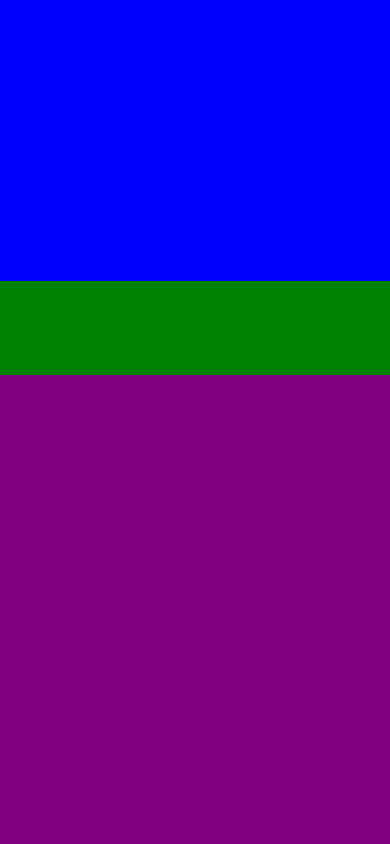
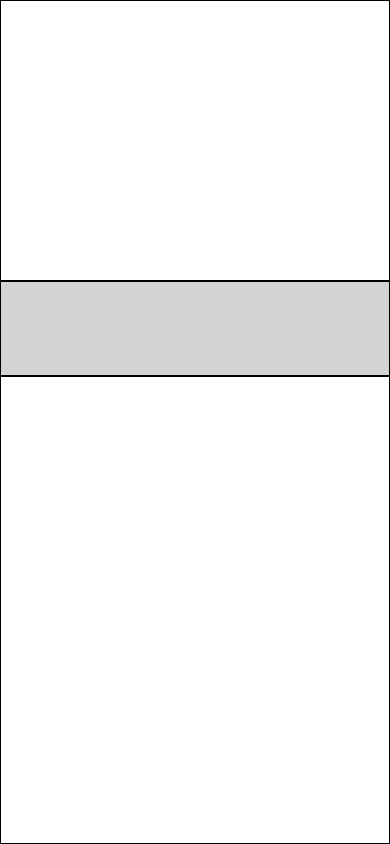
Before and after one commit to Yoni-Satat/calculator, a React Native app: screen / in a window 390 px wide. Built offline with nearby package versions, Linux system fonts and the light colour scheme.

Commit message:
add keyboard and single key components

```diff
--- a/src/components/calcComponents/Calculator.js
+++ b/src/components/calcComponents/Calculator.js
@@ -1,5 +1,6 @@
 import React, { Component } from 'react';
-import { View, Text, StyleSheet } from 'react-native';
+import { View, StyleSheet } from 'react-native';
+import KeyBoard from './KeyBoard';
 
 export class Calculator extends Component {
   render() {
@@ -11,9 +12,7 @@ export class Calculator extends Component {
         <View style={styles.navBar}>
 
         </View>
-        <View style={styles.keyPad}>
-
-        </View>
+        <KeyBoard />
       </View>
     )
   }
@@ -22,20 +21,22 @@ export class Calculator extends Component {
 const styles = StyleSheet.create({
     container: {
         flex: 1,
-        backgroundColor: 'lightyellow',
+        backgroundColor: '#000',
     },
     inputField: {
         flex: 3,
-        backgroundColor: 'blue',
+        backgroundColor: '#fff',
+        borderBottomLeftRadius: 1,
+        borderColor: '#000',
+        borderWidth: 1,
     },
     navBar: {
         flex: 1,
-        backgroundColor: 'green',
-    },
-    keyPad: {
-        flex: 5,
-        backgroundColor: 'purple',
+        backgroundColor: 'lightgray',
+        borderBottomLeftRadius: 1,
+        borderColor: '#000',
+        borderWidth: 1,
     }
 })
 
-export default Calculator
+export default Calculator;
--- /dev/null
+++ b/src/components/calcComponents/KeyBoard.js
@@ -0,0 +1,23 @@
+import React, { Component } from 'react';
+import { StyleSheet, View } from 'react-native';
+
+export class KeyBoard extends Component {
+  render() {
+    return (
+      <View style={styles.keyPad}>
+
+      </View>
+    )
+  }
+}
+
+const styles = StyleSheet.create({
+    keyPad: {
+        flex: 5,
+        backgroundColor: '#fff',
+        borderColor: '#000',
+        borderWidth: 1,
+    }
+});
+
+export default KeyBoard;
```
Also changed, not shown: src/components/calcComponents/SingleKey.js (added, +19 -0 lines).
